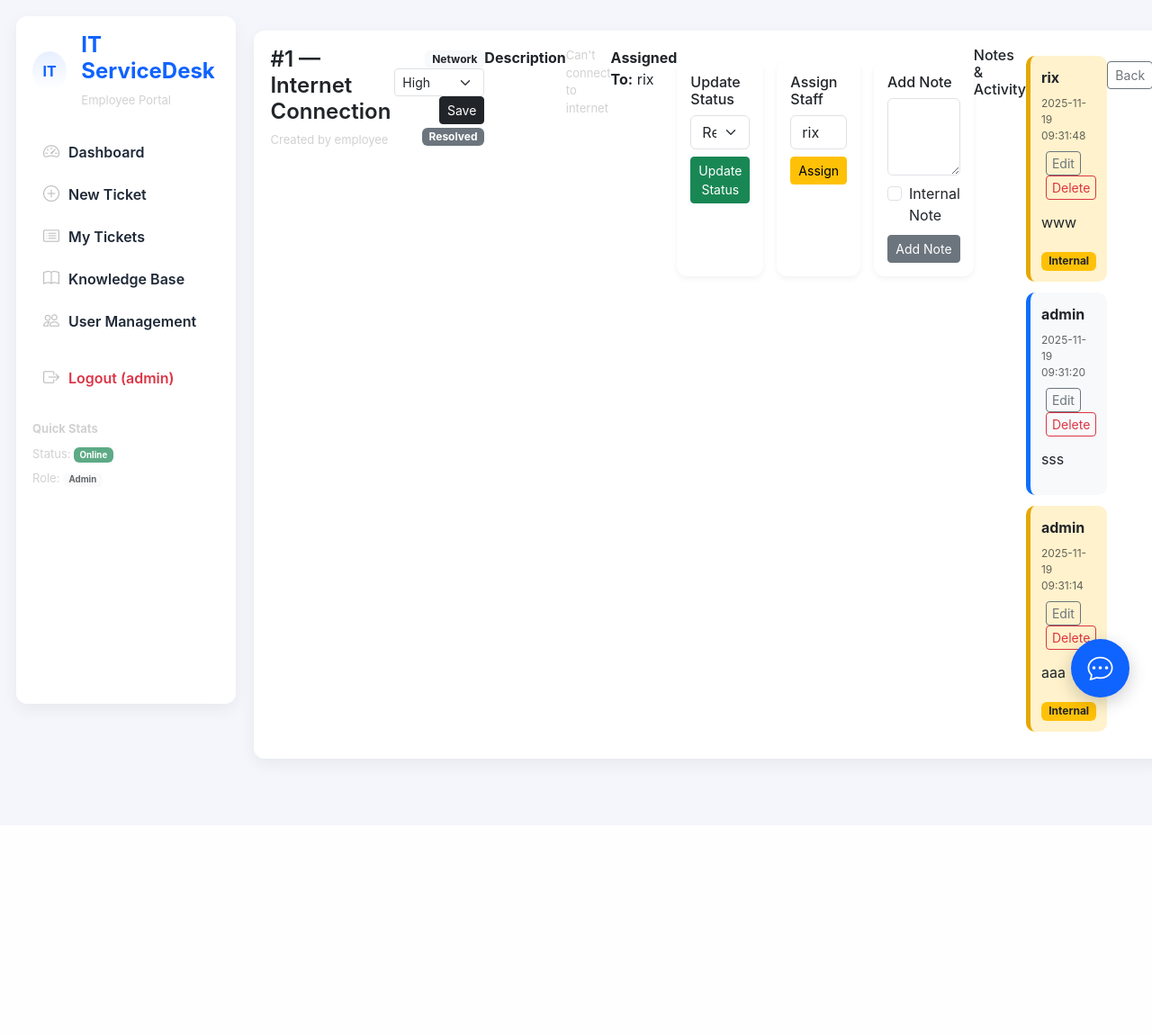
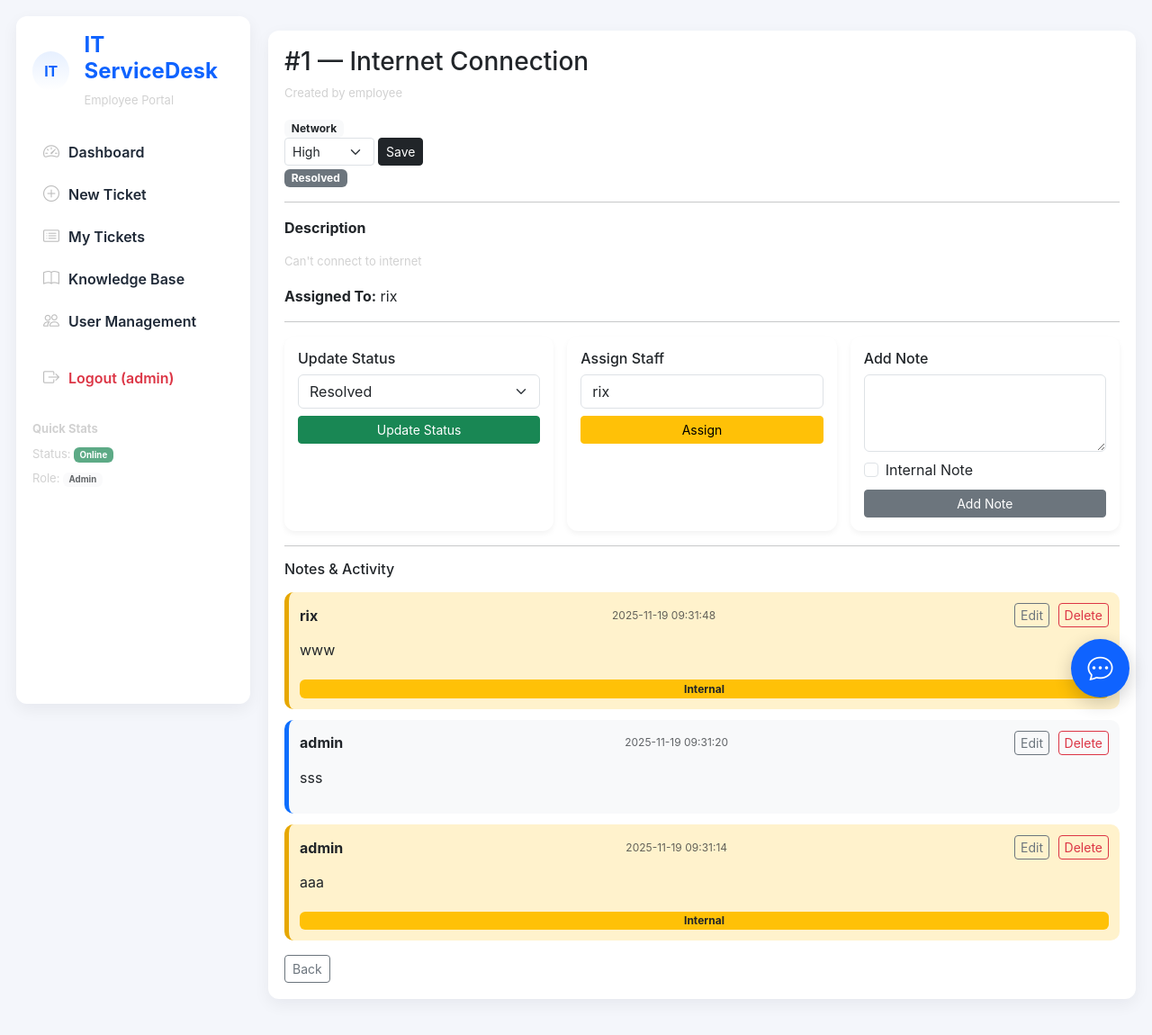
Before and after one commit to rixportfolio-wq/Smart-IT-Service-Desk-App, a Flask app: page /ticket/1 in a window 1280 px wide. Shown: the top 1150 px of the page at 90% size. Before the commit the page ends 856 px from the top, so only its background shows below. Run offline with Flask 3, Linux system fonts and the light colour scheme; a user stored in the database is signed in; data comes from the database, SQL or seed files in the repository; parts of the project's set-up code (start-up, migrations or seed data) failed here and were passed over.

Commit message:
Update ticket_details.html

```diff
--- a/templates/ticket_details.html
+++ b/templates/ticket_details.html
@@ -4,35 +4,39 @@
 <div class="recent-card">
 
   <!-- HEADER -->
-  <div class="d-flex justify-content-between align-items-start">
-    <div>
-      <h4>#{{ ticket[0] }} — {{ ticket[1] }}</h4>
-      <div class="small-muted">Created by {{ ticket[6] }}</div>
+  <div class="ticket-header">
+
+  <div class="ticket-main">
+    <h3>#{{ ticket[0] }} — {{ ticket[1] }}</h3>
+    <p class="small-muted">Created by {{ ticket[6] }}</p>
   </div>
 
-    <div class="text-end">
+  <div class="ticket-info">
 
     <!-- CATEGORY -->
-  <div class="badge bg-light text-dark">{{ ticket[2] }}</div>
+    <span class="badge bg-light text-dark">{{ ticket[2] }}</span>
 
     <!-- PRIORITY -->
     {% if session.get('role') == 'Admin' %}
-  <form method="POST" action="{{ url_for('update_priority', ticket_id=ticket[0]) }}" class="d-inline">
-    <select name="priority" class="form-select form-select-sm d-inline w-auto ms-1">
+    <form method="POST" action="{{ url_for('update_priority', ticket_id=ticket[0]) }}" class="d-flex gap-1 align-items-center">
+      <select name="priority" class="form-select form-select-sm w-auto">
         <option value="Low" {% if ticket[3]=='Low' %}selected{% endif %}>Low</option>
         <option value="Medium" {% if ticket[3]=='Medium' %}selected{% endif %}>Medium</option>
         <option value="High" {% if ticket[3]=='High' %}selected{% endif %}>High</option>
       </select>
-    <button class="btn btn-dark btn-sm ms-1">Save</button>
+      <button class="btn btn-dark btn-sm">Save</button>
     </form>
     {% else %}
-  <div class="badge bg-warning text-dark ms-1">{{ ticket[3] }}</div>
+    <span class="badge bg-warning text-dark">{{ ticket[3] }}</span>
     {% endif %}
 
     <!-- STATUS -->
-  <div class="badge bg-secondary text-white ms-1">{{ ticket[4] }}</div>
+    <span class="badge bg-secondary">{{ ticket[4] }}</span>
 
   </div>
+
+</div>
+
 
 
   <hr>
```
Lines whose indentation alone changed are shown as unchanged.
